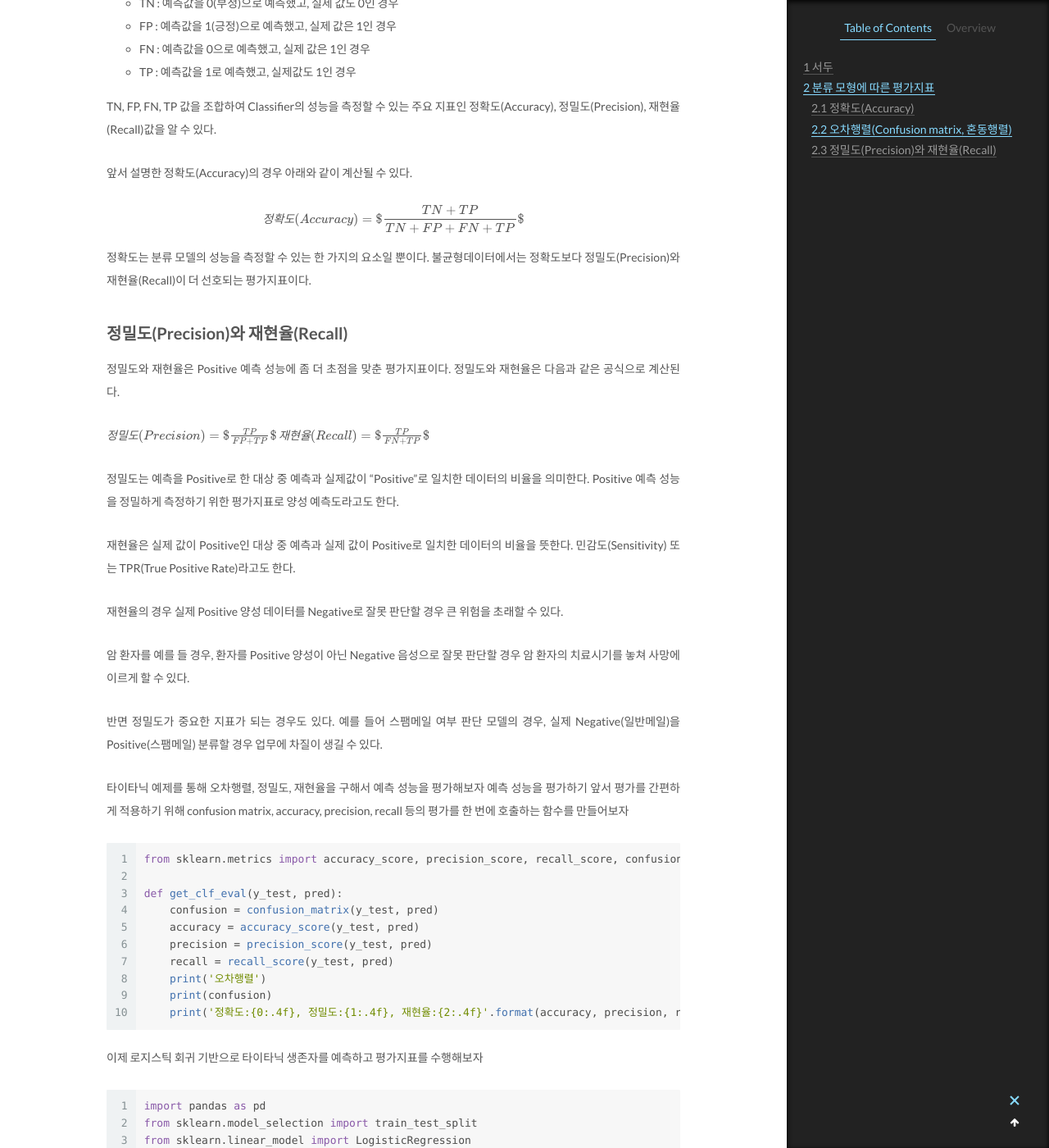
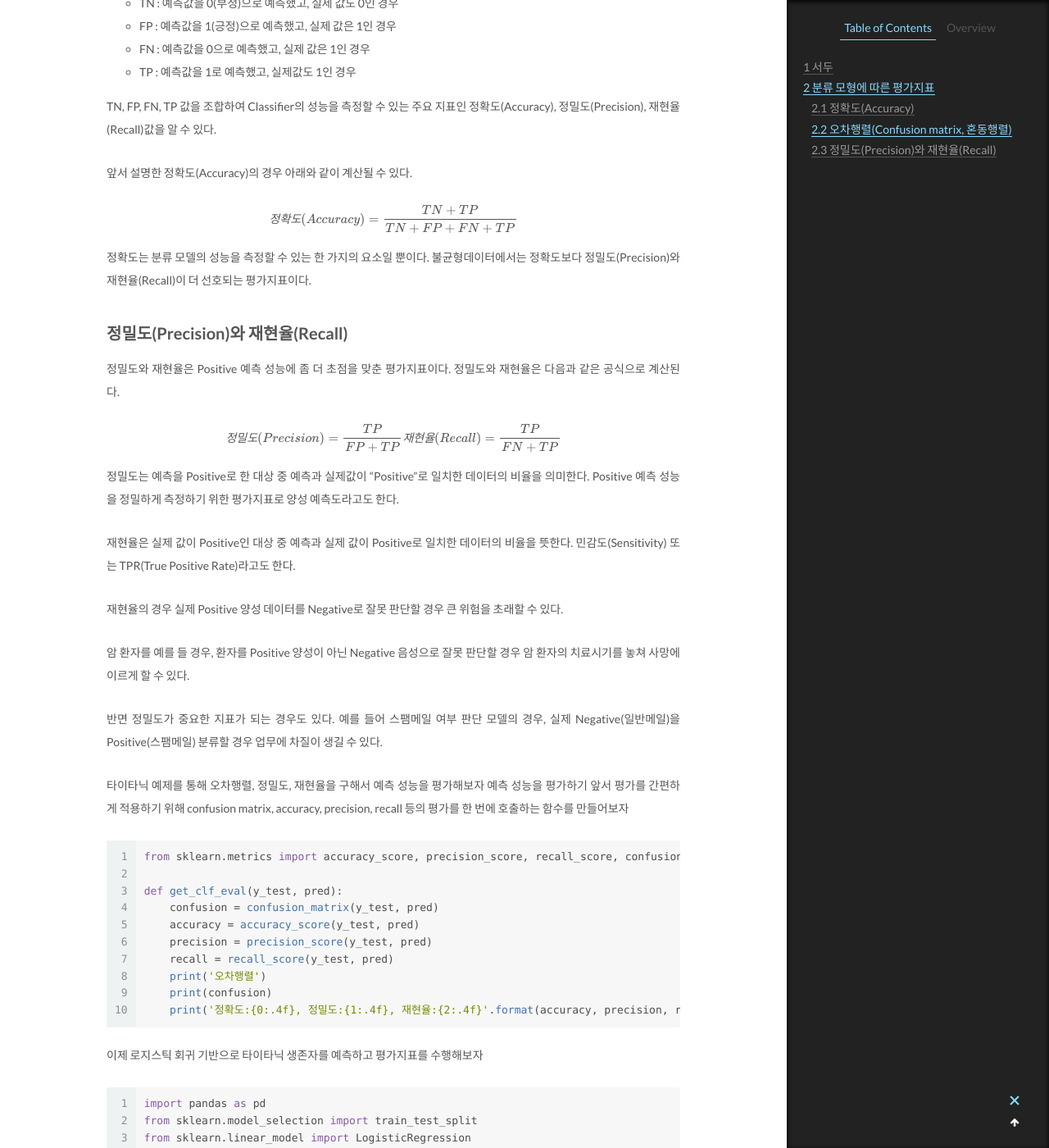
Before and after one commit to jhoonpaik/qorwlgns11123.github.io, a Jekyll site: the page built from _posts/2022-03-28-머신러닝-모델-평가지표.md, in a window 1280 px wide and 1400 px high, scrolled down 3661 px. Shown: the whole window at 82% size. Built offline with Jekyll 4.4.1, drawn with Linux system fonts in a browser that asks for light colours; formulas are drawn with MathJax 3.

```diff
--- a/_posts/2022-03-28-머신러닝-모델-평가지표.md
+++ b/_posts/2022-03-28-머신러닝-모델-평가지표.md
@@ -139,7 +139,7 @@ TN, FP, FN, TP 값을 조합하여 Classifier의 성능을 측정할 수 있는
 앞서 설명한 정확도(Accuracy)의 경우 아래와 같이 계산될 수 있다.
 
 $$
-정확도(Accuracy) = $\frac{TN+TP}{TN+FP+FN+TP}$
+정확도(Accuracy) = \frac{TN+TP}{TN+FP+FN+TP}
 $$
 
 정확도는 분류 모델의 성능을 측정할 수 있는 한 가지의 요소일 뿐이다.
@@ -151,10 +151,8 @@ $$
 정밀도와 재현율은 다음과 같은 공식으로 계산된다.
 
 $$
-정밀도(Precision) = $\frac{TP}{FP+TP}$
-$$
-$$
-재현율(Recall) = $\frac{TP}{FN+TP}$
+정밀도(Precision) = \frac{TP}{FP+TP}
+재현율(Recall) = \frac{TP}{FN+TP}
 $$
 
 정밀도는 예측을 Positive로 한 대상 중 예측과 실제값이 "Positive"로 일치한 데이터의 비율을 의미한다.
```
